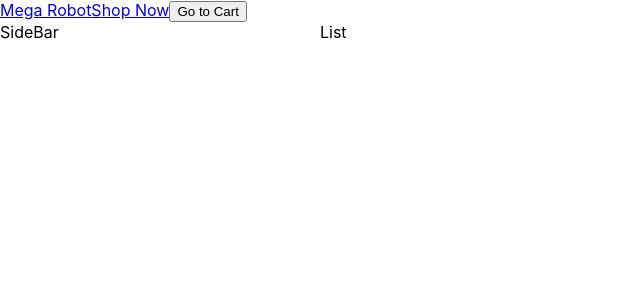
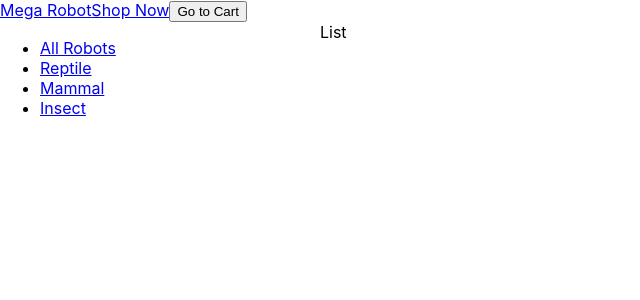
Before and after one commit to SonDo580/shopping-cart, a React (Create React App) app: page /catalog in a window 1280 px wide. Shown: the top 300 px of the page, without its empty margins (0-640 px from the left). Built offline with nearby package versions, Linux system fonts and the light colour scheme.

Commit message:
Add link to side bar

```diff
--- a/src/components/SideBar.js
+++ b/src/components/SideBar.js
@@ -1,5 +1,23 @@
 import React from "react";
+import { Link } from "react-router-dom";
 
 export default function SideBar() {
-  return <div>SideBar</div>;
+  return (
+    <aside>
+      <ul>
+        <li>
+          <Link to="/">All Robots</Link>
+        </li>
+        <li>
+          <Link to="reptile">Reptile</Link>
+        </li>
+        <li>
+          <Link to="mammal">Mammal</Link>
+        </li>
+        <li>
+          <Link to="insect">Insect</Link>
+        </li>
+      </ul>
+    </aside>
+  );
 }
```
